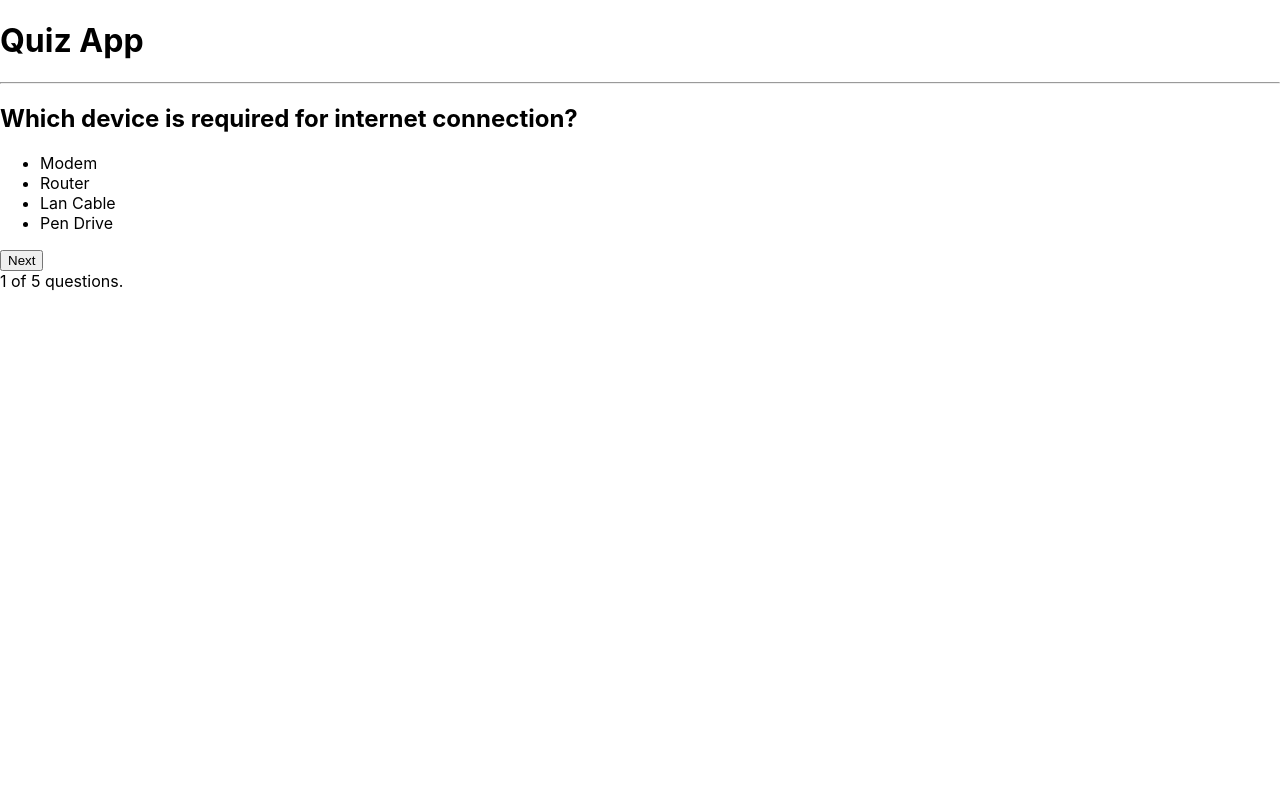
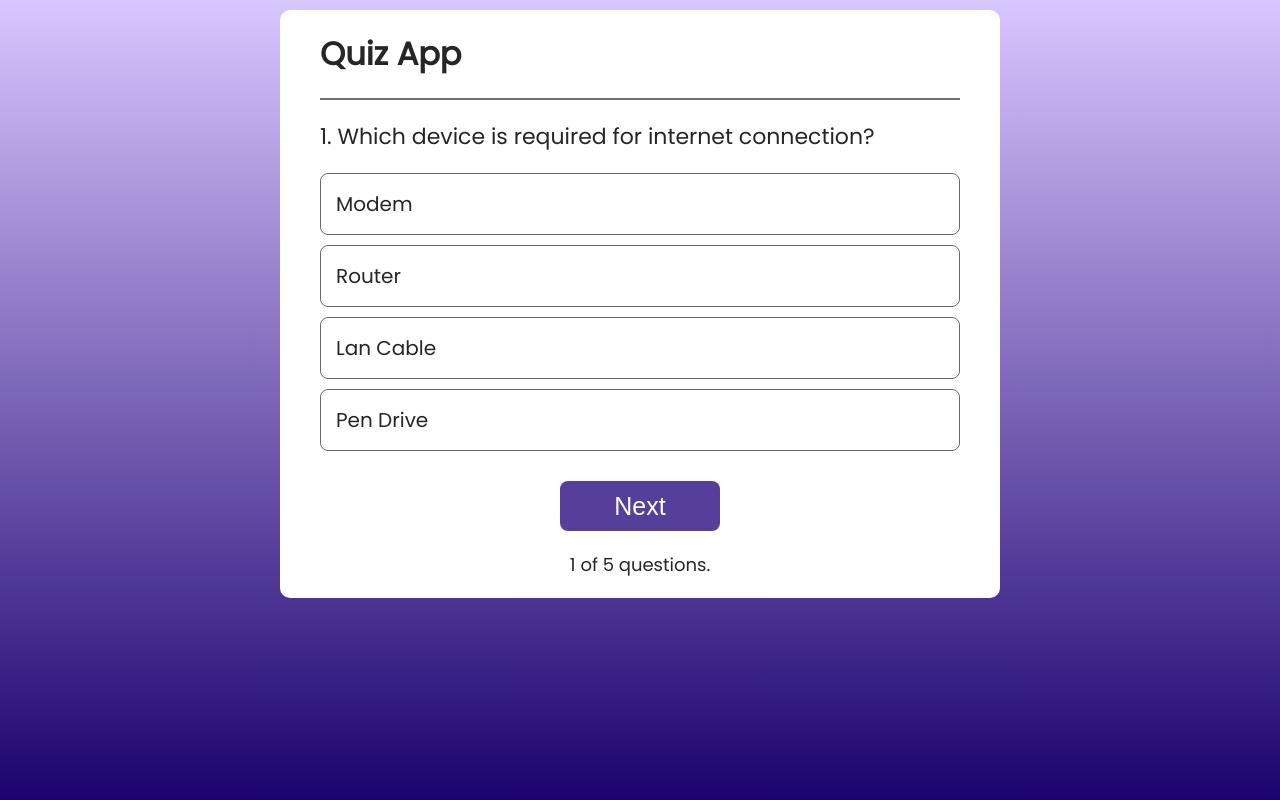
Before and after one commit to muneebur12/quiz-app, a React (Create React App) app: page / in a window 1280 px wide. Shown: the top 800 px of the page. Built offline with nearby package versions, Linux system fonts and the light colour scheme.

Commit message:
Style the html page

```diff
--- a/public/index.html
+++ b/public/index.html
@@ -15,6 +15,9 @@
       user's mobile device or desktop. See https://developers.google.com/web/fundamentals/web-app-manifest/
     -->
     <link rel="manifest" href="%PUBLIC_URL%/manifest.json" />
+    <link rel="preconnect" href="https://fonts.googleapis.com">
+<link rel="preconnect" href="https://fonts.gstatic.com" crossorigin>
+<link href="https://fonts.googleapis.com/css2?family=Poppins&display=swap" rel="stylesheet">
     <!--
       Notice the use of %PUBLIC_URL% in the tags above.
       It will be replaced with the URL of the `public` folder during the build.
--- a/src/Components/Quiz-app/Quiz.css
+++ b/src/Components/Quiz-app/Quiz.css
@@ -0,0 +1,48 @@
+.container{
+    width: 640px;
+    margin: auto;
+    margin-top: 10px;
+    background: white;
+    color: #262626;
+    display: flex;
+    flex-direction: column;
+    padding:20px 40px;
+    border-radius: 10px;
+    gap: 20px;
+}
+.container hr{
+    height: 2px;
+    border: none;
+    background: #707070;
+}
+.container h2{
+    font-size: 22px;
+    font-weight: 500;
+}
+.container ul li{
+    display: flex;
+    align-items: center;
+    height: 60px;
+    border: 1px solid #686868;
+    border-radius: 8px;
+    margin-bottom: 10px;
+    padding-left: 15px;
+    cursor: pointer;
+    font-size: 20px;
+}
+.container button{
+    margin: auto;
+    width: 160px;
+    height: 50px;
+    background-color: #553f9a;
+    color: #fff;
+    border-radius: 8px;
+    cursor: pointer;
+    font-size: 25px;
+    border: none;
+    font-weight: 500;
+}
+.container .index{
+  margin: auto;
+  font-size: 18px;
+}
--- a/src/Components/Quiz-app/Quiz.jsx
+++ b/src/Components/Quiz-app/Quiz.jsx
@@ -5,7 +5,7 @@ const Quiz = () => {
     <div className='container'>
       <h1>Quiz App</h1>
       <hr />
-      <h2>Which device is required for internet connection?</h2>
+      <h2>1. Which device is required for internet connection?</h2>
       <ul>
         <li>Modem</li>
         <li>Router</li>
--- a/src/index.css
+++ b/src/index.css
@@ -1,13 +1,9 @@
+*{
+  margin: 0;
+  padding: 0;
+}
 body {
-  margin: 0;
-  font-family: -apple-system, BlinkMacSystemFont, 'Segoe UI', 'Roboto', 'Oxygen',
-    'Ubuntu', 'Cantarell', 'Fira Sans', 'Droid Sans', 'Helvetica Neue',
-    sans-serif;
-  -webkit-font-smoothing: antialiased;
-  -moz-osx-font-smoothing: grayscale;
+  height: 100vh;
+  background-image: linear-gradient(#D8C7FF, #19006C);
+  font-family: 'poppins';
 }
-
-code {
-  font-family: source-code-pro, Menlo, Monaco, Consolas, 'Courier New',
-    monospace;
-}
```
